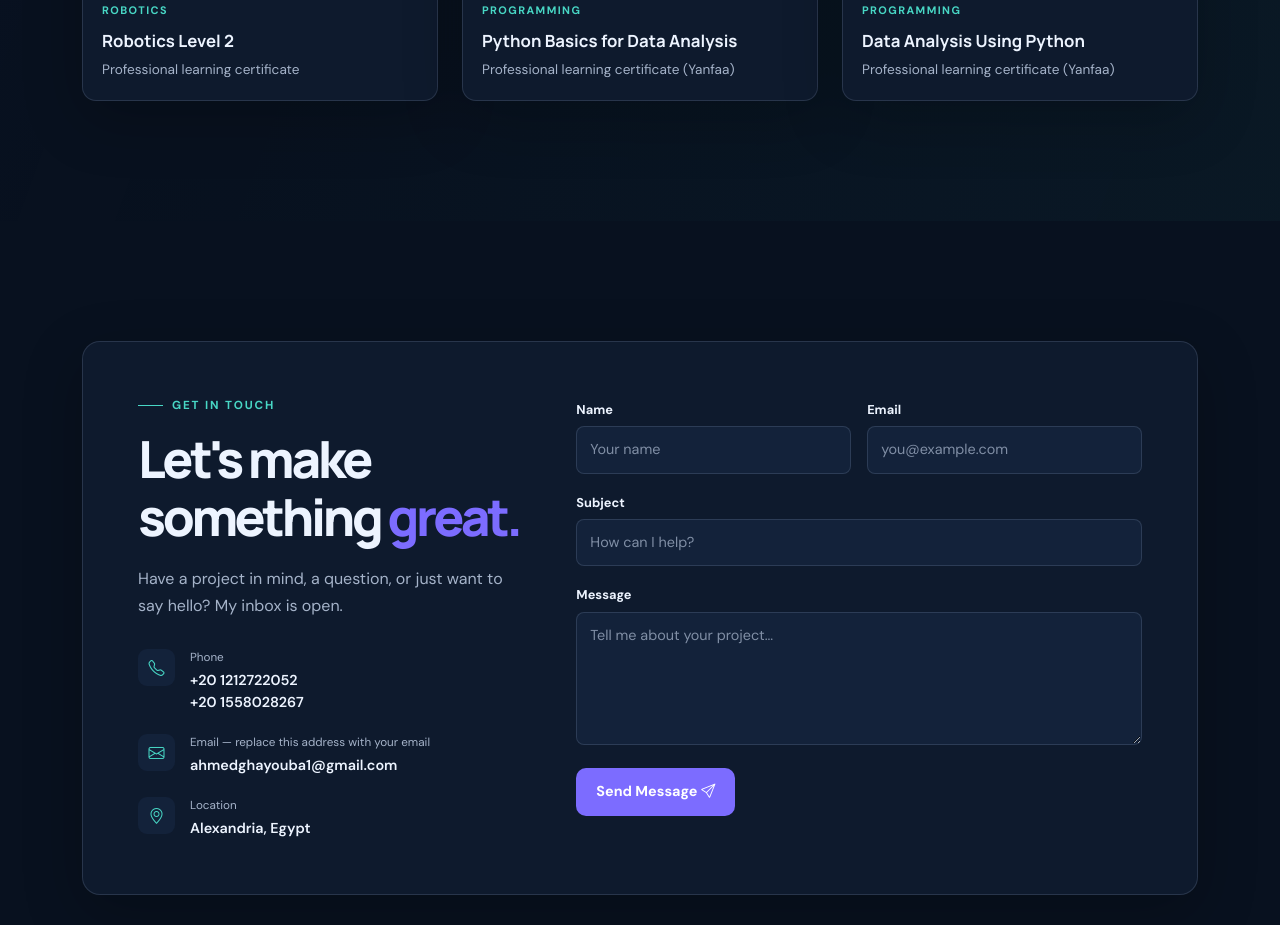
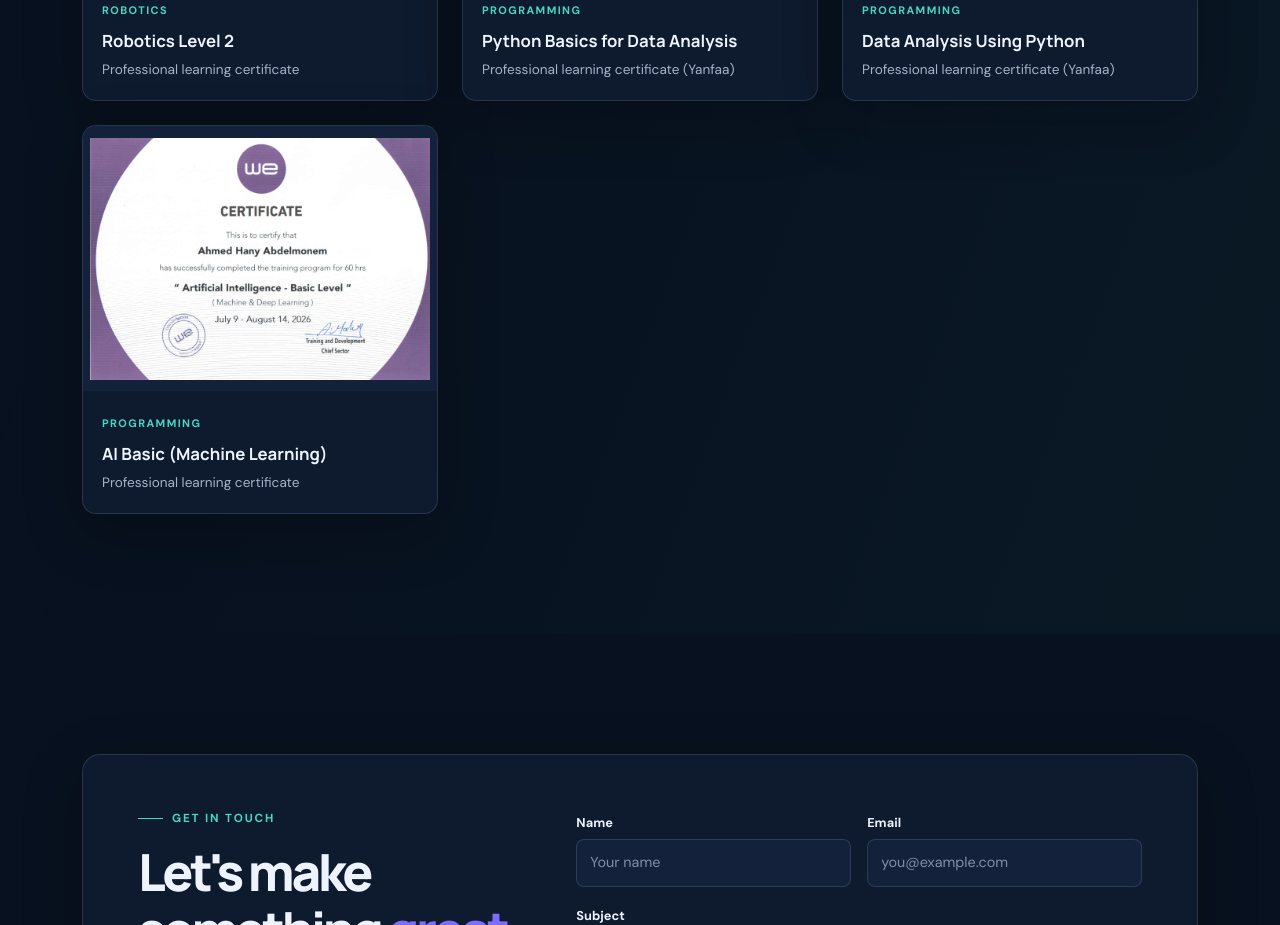
Before and after one commit to Ahmed3Hany/Ahmed3hany, a plain HTML site: page index.html in a window 1280 px wide. Shown: the part 8517-9442 px from the top of the page. Drawn offline with nearby package versions, Linux system fonts and the light colour scheme.

Commit message:
upload WE

```diff
--- a/index.html
+++ b/index.html
@@ -843,17 +843,6 @@
               </div>
             </article>
           </div>
-          <!-- <div class="col-sm-6 col-lg-4 certificate-item reveal-up" data-category="programming">
-            <article class="certificate-card">
-              <img loading="lazy" src="images/certificates/AI-Basic.png" alt="AI Basics Certificate" width="800"
-                height="560" />
-              <div>
-                <span>Programming</span>
-                <h3>AI Basic (Machine Learning)</h3>
-                <p>Professional learning certificate</p>
-              </div>
-            </article>
-          </div> -->
           <div class="col-sm-6 col-lg-4 certificate-item reveal-up" data-category="programming">
             <article class="certificate-card">
               <img loading="lazy" src="images/certificates/Linux%20101%20Certificate.png" alt="Linux 101 Certificate"
@@ -950,6 +939,17 @@
                 <span>Programming</span>
                 <h3>Data Analysis Using Python</h3>
                 <p>Professional learning certificate (Yanfaa)</p>
+              </div>
+            </article>
+          </div>
+          <div class="col-sm-6 col-lg-4 certificate-item reveal-up" data-category="programming">
+            <article class="certificate-card">
+              <img loading="lazy" src="images/certificates/WE_AI_Basics_Certificate.jpg" alt="AI Basics Certificate" width="800"
+                height="560" />
+              <div>
+                <span>Programming</span>
+                <h3>AI Basic (Machine Learning)</h3>
+                <p>Professional learning certificate</p>
               </div>
             </article>
           </div>
```
Also changed, not shown: images/certificates/WE_AI_Basics_Certificate.jpg (added).
